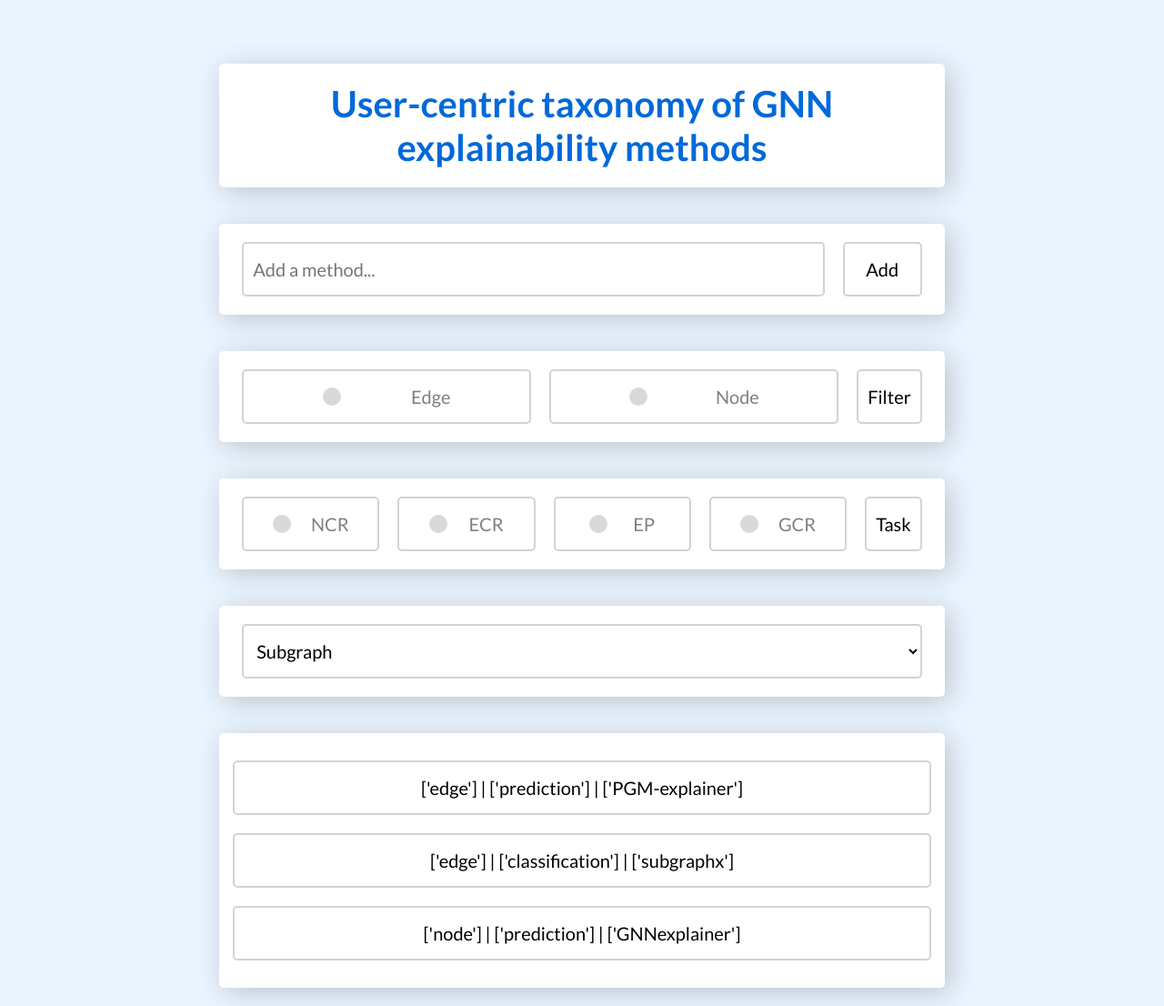
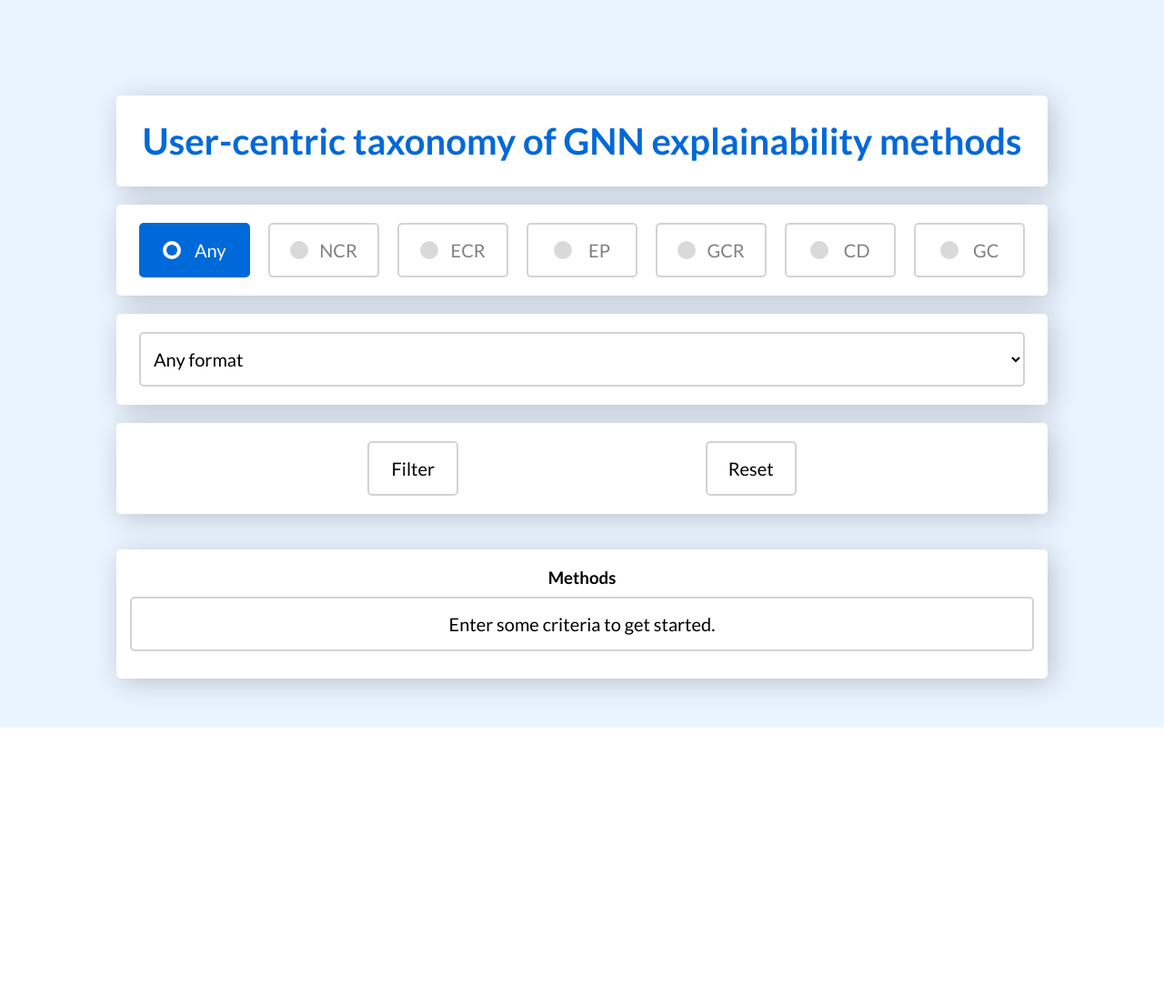
Before and after one commit to timondesch/GNN-exp-PRED, a Flask app: page / in a window 1280 px wide. Shown: the whole page at 91% size. After the commit the page ends 800 px from the top, so only its background shows below. Run offline with Flask 2, Linux system fonts and the light colour scheme; parts of the project's set-up code (start-up, migrations or seed data) failed here and were passed over.

Commit message:
working interface with queries

```diff
--- a/visualization_app/app.py
+++ b/visualization_app/app.py
@@ -7,11 +7,15 @@
             [["edge"], ["classification"], ["subgraphx"]],
             [["node"], ["prediction"], ["GNNexplainer"]]]
 
+original_list = ["Enter some criteria to get started."]
+
+base_status = ""
+
 backup_list = original_list
 
 @app.route("/")
 def home():
-    return render_template("base.html", l=original_list)
+    return render_template("base.html", l=original_list, s=base_status)
 
 
 @app.post("/add")
@@ -20,10 +24,21 @@ def add():
     original_list.append([[title], [title], [title]])
     return redirect(url_for("home"))
 
+# @app.post("/filter")
+# def filter():
+#     global original_list
+#     title = request.form
+#     if len(title) == 0: original_list = backup_list
+#     else: original_list = [elem for elem in backup_list if elem[0] == [title["filter"]]]
+#     return redirect(url_for("home"))
+
 @app.post("/filter")
 def filter():
-    global original_list
+    global original_list, base_status
     title = request.form
-    if len(title) == 0: original_list = backup_list
-    else: original_list = [elem for elem in backup_list if elem[0] == [title["filter"]]]
+
+    tmp_list = sparql_query(title["format"], title["task"])
+    original_list = tmp_list
+    original_list = [x[0].details() for x in tmp_list]
+    base_status = f"explaining {title['task']} with {title['format']}"
     return redirect(url_for("home"))
--- a/visualization_app/ontology.py
+++ b/visualization_app/ontology.py
@@ -17,6 +17,7 @@ with onto:
     class Explanation_Method(ow2.Thing):
         def details(self):
             print(self.label[0])
+            return self.label[0]
 
     class Instance_level_explanation(Explanation_Method): pass
     class Gradient_features(Instance_level_explanation): pass
--- a/visualization_app/static/base/base.css
+++ b/visualization_app/static/base/base.css
@@ -30,7 +30,7 @@ h1 {
   border-radius: 5px;
   padding: 20px 15px;
   /* margin: 20px 15px; */
-  margin: 20px auto;
+  margin: 10px auto;
   box-shadow: 5px 5px 30px rgba(0,0,0,0.2);
 }
 
--- a/visualization_app/templates/base.html
+++ b/visualization_app/templates/base.html
@@ -13,33 +13,17 @@
         <div class="wrapper">
         <h1>User-centric taxonomy of GNN explainability methods</h1>
         </div>
-        <form action="/add" method="post">
+        <br>
+        <!-- <form action="/add" method="post">
             <div class="wrapper">
-            <!-- <div class="option"> -->
                 <input class="option" type="text" name="title" placeholder="Add a method..."><br>
-            <!-- </div> -->
             <button type="submit" class="option">Add</button>
-            </div>
-        </form>
-
-        <!-- <form action="/filter" method="post">
-            <div class="wrapper">
-                    <input type="radio" name="filter" id="edge" value="edge">
-                    <input type="radio" name="filter" id="node" value="node">
-                    <label for="edge" class="option edge">
-                        <div class="dot"></div>
-                        <span>Edge</span>
-                    </label>
-                    <label for="node" class="option node">
-                        <div class="dot"></div>
-                        <span>Node</span>
-                    </label>
-            <button type="submit" class="option">Filter</button>
             </div>
         </form> -->
 
-        <form action="/filter2" method="post">
-            <div class="wrapper">
+
+        <form action="/filter" method="post">
+            <!-- <div class="wrapper">
                     <input type="radio" name="filter" id="edge" value="edge">
                     <label for="edge" class="option">
                         <div class="dot"></div>
@@ -51,58 +35,78 @@
                         <div class="dot"></div>
                         <span>Node</span>
                     </label>
-            <button type="submit" class="option">Filter</button>
-            </div>
-        </form>
+            </div> -->
 
-        <form action="/task" method="post">
             <div class="wrapper">
-                    <input type="radio" name="task" id="NCR" value="NCR">
+                    <input type="radio" name="task" id="any" value="Task" checked>
+                    <label for="any" class="option">
+                        <div class="dot"></div>
+                        <span>Any</span>
+                    </label>
+
+                    <input type="radio" name="task" id="NCR" value="node_classification_regression">
                     <label for="NCR" class="option">
                         <div class="dot"></div>
                         <span>NCR</span>
                     </label>
 
-                    <input type="radio" name="task" id="ECR" value="ECR">
+                    <input type="radio" name="task" id="ECR" value="edge_classification_regression">
                     <label for="ECR" class="option">
                         <div class="dot"></div>
                         <span>ECR</span>
                     </label>
 
-                    <input type="radio" name="task" id="EP" value="EP">
+                    <input type="radio" name="task" id="EP" value="edge_prediction">
                     <label for="EP" class="option">
                         <div class="dot"></div>
                         <span>EP</span>
                     </label>
 
-                    <input type="radio" name="task" id="GCR" value="GCR">
+                    <input type="radio" name="task" id="GCR" value="graph_classification_regression">
                     <label for="GCR" class="option">
                         <div class="dot"></div>
                         <span>GCR</span>
                     </label>
-            <button type="submit" class="option">Task</button>
+
+                    <input type="radio" name="task" id="CD" value="community_detection">
+                    <label for="CD" class="option">
+                        <div class="dot"></div>
+                        <span>CD</span>
+                    </label>
+
+                    <input type="radio" name="task" id="GC" value="graph_clustering">
+                    <label for="GC" class="option">
+                        <div class="dot"></div>
+                        <span>GC</span>
+                    </label>
+            </div>
+            <div class="wrapper">
+                    <select name="format" class="option">
+                        <option value="Explanation_Format">Any format</option>
+                        <option value="subgraph">Subgraph</option>
+                        <option value="walk">walk</option>
+                        <option value="typical_graph">Typical graph</option>
+                        <option value="Mask">Mask</option>
+                        <option value="bayesian_network">Bayesian network</option>
+                    </select>
+            </div>
+            <div class="wrapper">
+                <button type="submit" class="option">Filter</button>
+                <button type="reset" class="option">Reset</button>
             </div>
         </form>
 
-
-        <form action="/format" method="post">
-            <div class="wrapper">
-                    <select name="format" class="option">
-                        <option value="subgraph">Subgraph</option>
-                        <option value="walk">Typical graph</option>
-                        <option value="typical_graph">Typical</option>
-                        <option value="mask">Mask</option>
-                        <option value="bn">Bayesian network</option>
-                    </select>
-
-
-            </div>
-        </form>
+        <br>
 
         <div class="wrapper" id="list">
+        <h3>Methods {{s}}</h3>
+        {% if l|length == 0 %}
+        <p class="option">No method matches the entered criteria.</p>
+        {% else %}
         {% for item in l %}
-            <p class="option">{{item[0] }} | {{item[1] }} | {{ item[2] }}</p>
+            <p class="option">{{item}}</p>
         {% endfor %}
+        {% endif %}
         </div>
     </div>
 </body>
```
